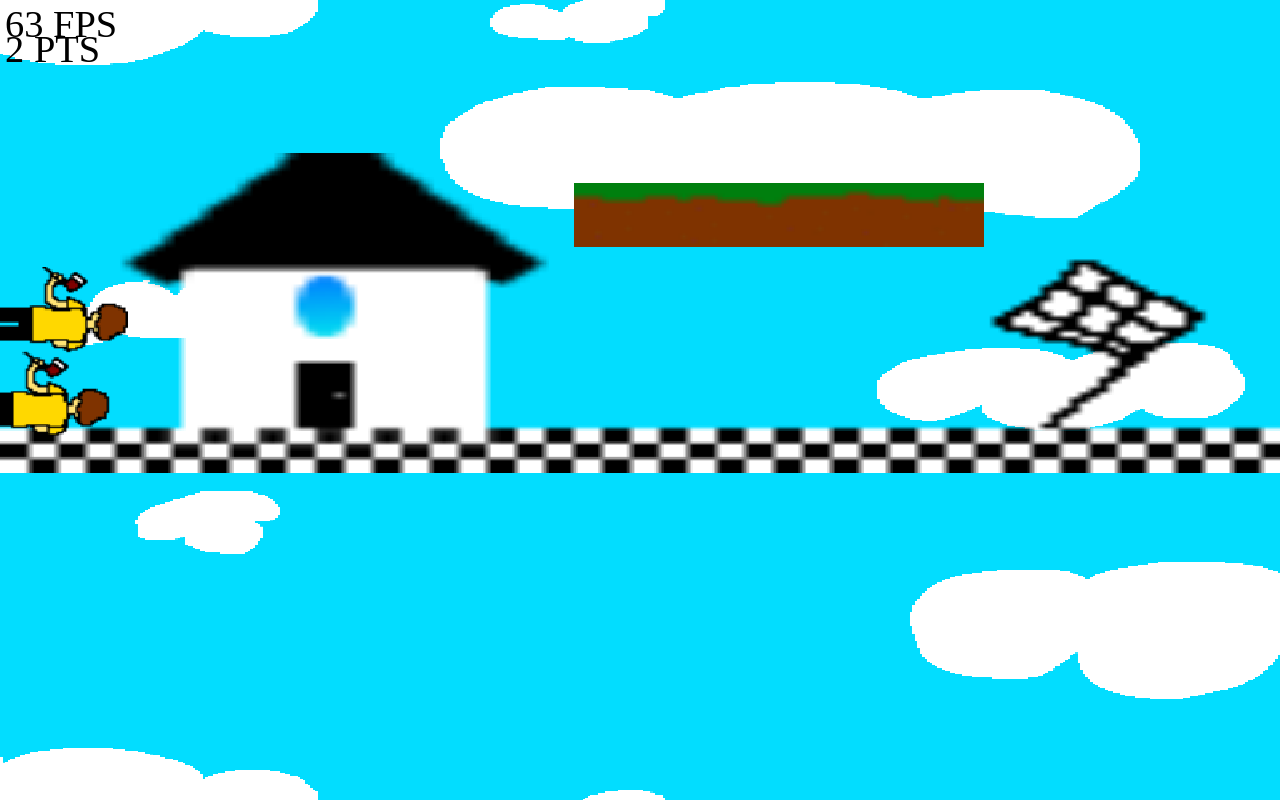
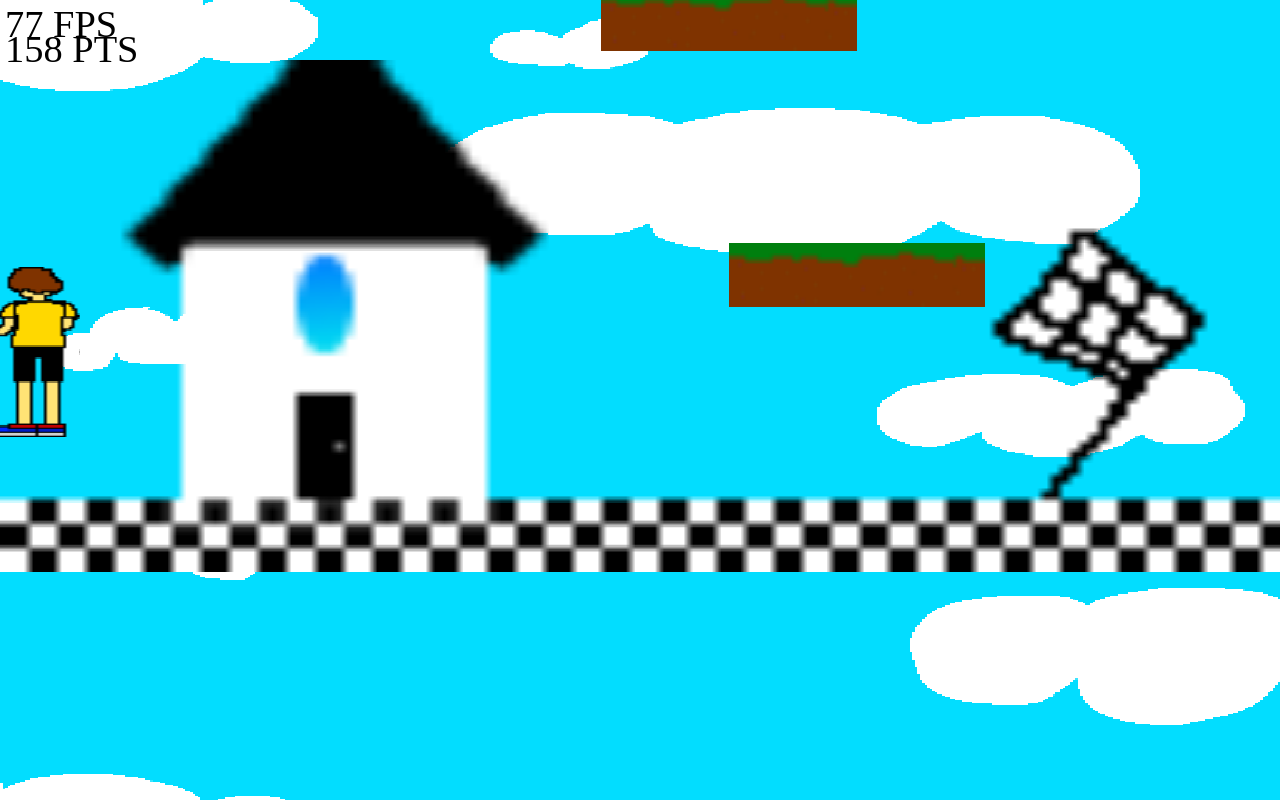
Before and after one commit to CJLTransformer/r4ts, a plain HTML site: page index.html in a window 1280 px wide. Both pictures are taken after a click on the element "Start". Drawn offline with Linux system fonts and the light colour scheme.

Commit message:
...idk anymore...

```diff
--- a/index.html
+++ b/index.html
@@ -67,6 +67,17 @@
 			CONTEXT.rotate(r / 180 * Math.PI);
 			CONTEXT.drawImage(img, -w/2, -h/2, w, h);
 			CONTEXT.restore();
+		}, IMAGE_DRAW_ALT = function(img, x, y, w, h, r, f) {
+			w = w || img.width;
+			h = h || img.height;
+			r = r || 0;
+			x = x || 0;
+			y = y || 0;
+			CONTEXT.save();
+			CONTEXT.translate(x + w/2, y + h/2);
+			CONTEXT.rotate(r / 180 * Math.PI);
+			CONTEXT.drawImage(img, img.width/2*f, 0, img.width/2, img.height, -w/2, -h/2, w, h);
+			CONTEXT.restore();
 		};
 		var SOUND_LOAD = function(sound) {
 			var s = document.createElement('audio');
@@ -78,6 +89,7 @@
 			"item":	IMAGE_LOAD("img/present_green.png"),
 			"plat":	IMAGE_LOAD("img/platform_black.png"),
 			"mstr":	IMAGE_LOAD("img/monster.png"),
+			"fkup":	IMAGE_LOAD("img/fuckedup.png"),
 			"play":	IMAGE_LOAD("img/play.png"),
 			"strt":	IMAGE_LOAD("img/finsh_line.png"),
 			"grss": IMAGE_LOAD("img/grass.png")
@@ -87,31 +99,31 @@
 			"bp": SOUND_LOAD("audio/bip.ogg"),
 			"di": SOUND_LOAD("audio/die.ogg")
 		};
-		var PLAT = function(x, y, s) {
+		var PLAT = function(x, y) {
 			this.used = 0;
 			this.position = {
 				x: x - 256,
 				y: y - 48
 			};
 			this.rotation = 0;
-			this.isSpecial = (s == "SPECIAL"?2:(s=="FINISH"?-100:0));
-			// this.isSpecial = (Math.random() > 1-PERCENTOFSPECIAL) ? 2 : 0;
+			this.isSpecial = (Math.random() < PERCENTOFSPECIAL) ? 2 : 0;
 			this.collision = function(p) {
+				if(CHAR.velocity.y < 0.5) return;
 				if(this.isSpecial < -1 && this.isSpecial > -100) return;
-				if(this.isSpecial < -99) {
-					if(this.position.x < p.x + 128 && this.position.x > p.x - 256) {
-						if(this.position.y < p.y && this.position.y + 48 > p.y - 128) {
-							CHAR.velocity.y -= 100;
-							return true;
-						};
-					};
-				};
 				if(this.position.x < p.x + 128 && this.position.x > p.x - 256) {
 					if(this.position.y < p.y && this.position.y + 48 > p.y - 128) {
 						if(CHAR.rotation == 90) return true;
-						var ret = (this.isSpecial > 0) ? 42 : true;
-						// this.rotation = Math.random() * 360;
+						var ret = ((this.isSpecial > 0) ? 42 : true);
 						this.isSpecial--;
+						if(this.isSpecial < -1) {
+							var p = new PLAT(Math.random() * WIDTH * 0.5 + WIDTH * 0.25,
+											 this.position.y - (150));
+							for(var i in p) this[i]=p[i];
+						} else if(this.isSpecial == 0) {
+							var p = new PLAT(Math.random() * WIDTH * 0.5 + WIDTH * 0.25,
+											 this.position.y - (640));
+							for(var i in p) this[i]=p[i];
+						};
 						return ret;
 					};
 				};
@@ -144,6 +156,7 @@
 				y: 0
 			};
 			this.move = function() {
+				if(this.rotation == 90) {this.velocity.y += 0.125;if(this.position.y<0){this.position.y+=this.velocity.y}else{return}}
 				if(this.velocity.y < -99) CHAR.rotation = Math.random()*180-90;
 				this.position.y += this.velocity.y;
 				if(this.rotation == 0) this.position.x = POS_X;
@@ -152,27 +165,31 @@
 					if(this.rotation == 0) SOUND['bp'].play();
 					if(this.rotation == 0) this.velocity.y = -8;
 					else {
-						this.velocity.y = -0.125;
+						if(this.rotation != 90) this.velocity.y = -0.125;
 						if(SOUND['bp']) SOUND['bp'].play();
 						delete SOUND['bp'];
 					};
 				};
+				if(Math.abs(this.velocity.y) < 8.01) CONTEXT.globalAlpha = 1;
 				if(COLLISION == 42) {
 					if(this.rotation == 0) SOUND['tp'].play();
 					if(this.rotation == 0) PT += 15;
 					if(this.rotation == 0) this.velocity.y = -14;
 					else this.velocity.y = -0.125;
+					CONTEXT.globalAlpha = 0.5;
+					PTS += 100;
 				};
 				this.velocity.y += 0.125;
-				if(this.velocity.y >= 8) {
+				if(this.rotation == 90 && COLLISION) {this.velocity.y = -0.125;}
+				if(this.velocity.y >= 14.2) {
 					this.rotation = 90;
 					if(SOUND["di"]) SOUND["di"].play();
 					delete SOUND.di;
 				};
 			};
 			this.show = function() {
-				// IMAGE_DRAW(TEXTURES["mstr"], this.position.x - 48, this.position.y, 128, 128);
-				IMAGE_DRAW(TEXTURES["play"], this.position.x - 48, OFFSETY, 128, 128, this.rotation);
+				if(this.rotation == 90) IMAGE_DRAW(TEXTURES["fkup"], this.position.x - 48, OFFSETY, 128, 128, 90, 1);
+				else IMAGE_DRAW_ALT(TEXTURES["play"], this.position.x - 48, OFFSETY, 128, 128, this.rotation, this.velocity.y > 0.5 ? 1 : 0);
 			};
 			this.collision = function() {
 				if(this.position.y > HEIGHT - 128) return true;
@@ -201,17 +218,18 @@
 			CONTEXT.clearRect(0, 0, WIDTH, HEIGHT);
 			PLATS.forEach((e)=>e.show(CHAR.position.y));
 			if(CHAR.position.y + 192 > OFFSETY) {
-				IMAGE_DRAW(TEXTURES["strt"], 0, HEIGHT - CHAR.position.y - OFFSETY + 192, WIDTH, WIDTH*0.3);
+				IMAGE_DRAW(TEXTURES["strt"], 0, HEIGHT - CHAR.position.y - OFFSETY + WIDTH*0.3 - WIDTH*0.3*0.8, WIDTH, WIDTH*0.3);
 				// CONTEXT.fillRect(0, HEIGHT - CHAR.position.y + OFFSETY, WIDTH, WIDTH/6)
 			};
 			CHAR.move();
 			CHAR.show();
 			CANVAS.style['background-position'] = '0 ' + (- CHAR.position.y - OFFSETY)/2 + 'px';
-			if(CHAR.velocity.y < 0) PTS -= CHAR.velocity.y/100;
-			POINTS = Math.floor(PTS + PT);
-			// PTS = (Math.floor(((HEIGHT-CHAR.position.y)/100)));
-			// if(PTS < POINTS - 1) PTS = POINTS;
-			// POINTS = PTS + PT;
+			if(CHAR.rotation != 90) {
+				POINTS = new Date().getTime() - TIME_START;
+				POINTS /= 50;
+				POINTS = Math.floor(POINTS);
+				POINTS += Math.abs(PTS);
+			};
 			if(CHAR.velocity.y > 8) {
 				document.querySelector('canvas').display = 'none';
 			};
@@ -219,17 +237,20 @@
 		};
 		var CHAR,
 			PLATS,
-			POINTS;
+			POINTS,
+			TIME_START = 0,
+			PTS = 0;
 		window.onload = function() {
+			TIME_START = new Date().getTime();
 			LASTFPSUPDATETIME = 0;
 			POINTS = 0;
 			PTS = 0;
 			PT = 0;
 			POS_X = 0;
 			FRAMESPERSECOND = 60;
-			PERCENTOFSPECIAL = 0.05;
+			PERCENTOFSPECIAL = 0.25;
 			CANVAS = document.querySelector('#game');
-			WIDTH = 800;
+			WIDTH = 1280;
 			HEIGHT = 600;
 			OFFSETY = HEIGHT/3;
 			CONTEXT = CANVAS.getContext('2d');
@@ -238,16 +259,17 @@
 			PLATS = [];
 			PLATS.push(new PLAT(WIDTH/1.3, HEIGHT/1.3));
 			PLATS.push(new PLAT(WIDTH/1.3-128, -192+HEIGHT/1.3));
-			for(var i = 0 ; i < new LEVEL("lvl/lvl1.json").plats.length ; i ++) {
-				var x = new LEVEL("lvl/lvl1.json").plats[i][0],
-					y = new LEVEL("lvl/lvl1.json").plats[i][1],
-					s = new LEVEL("lvl/lvl1.json").plats[i][2] || "not";
-					console.log(s);
-				y -= OFFSETY + 6000 - 600;
-				x += 256;
-				console.log(Math.sqrt(x*x + Math.pow(y-OFFSETY,2)));
-				PLATS.push(new PLAT(x, y, s));
-			};
+			PLATS.push(new PLAT(WIDTH/1.3+64, -384+HEIGHT/1.3));
+			// for(var i = 0 ; i < new LEVEL("lvl/lvl1.json").plats.length ; i ++) {
+				// var x = new LEVEL("lvl/lvl1.json").plats[i][0],
+				// 	y = new LEVEL("lvl/lvl1.json").plats[i][1],
+				// 	s = new LEVEL("lvl/lvl1.json").plats[i][2] || "not";
+					// console.log(s);
+				// y -= OFFSETY + 6000 - 600;
+				// x += 256;
+				// console.log(Math.sqrt(x*x + Math.pow(y-OFFSETY,2)));
+				// PLATS.push(new PLAT(x, y, s));
+			// };
 			CANVAS.width = WIDTH;
 			CANVAS.height = HEIGHT;
 			CANVAS.imageSmoothingEnabled = false;
@@ -255,7 +277,7 @@
 			CANVAS.mozImageSmoothingEnabled = false;
 			document.querySelector('#button').onclick = ()=>{
 				document.querySelector('#button').style.display = 'none';
-				setInterval(DRAW, 16)
+				setInterval(DRAW, 13)
 			};
 		};
 		window.onmousemove = function(e) {
--- a/lvl/lvl1.json
+++ /dev/null
@@ -1,61 +0,0 @@
-{
-    "level": 1,
-    "name": "TUTORIAL",
-    "plats": [
-        [
-            455.31428571428575,
-            5799.331103678929
-        ],
-        [
-            49.371428571428574,
-            5686.95652173913
-        ],
-        [
-            448.9142857142857,
-            5483.277591973244
-        ],
-        [
-            170.05714285714285,
-            5353.846153846154,
-            "SPECIAL"
-        ],
-        [
-            404.1142857142857,
-            5053.846153846154
-        ],
-        [
-            83.2,
-            4868.227424749164
-        ],
-        [
-            585.1428571428571,
-            4704.6822742474915
-        ],
-        [
-            118.85714285714286,
-            4568.227424749164
-        ],
-        [
-            117.94285714285715,
-            4393.645484949832
-        ],
-        [
-            520.2285714285714,
-            4230.1003344481605
-        ],
-        [
-            520.2285714285714,
-            4058.5284280936453
-        ],
-        [
-            176.45714285714286,
-            3922.0735785953175,
-            "SPECIAL"
-        ],
-        [
-            301.7142857142857,
-            3648.160535117057,
-            "FINISH"
-        ]
-    ]
-}
```
Also changed, not shown: lvl/_lvleditor.html (deleted, +0 -127 lines), img/fuckedup.png (added), 11 other files.
